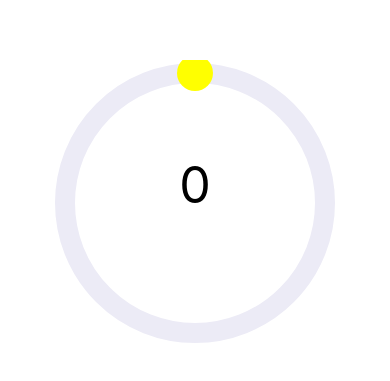
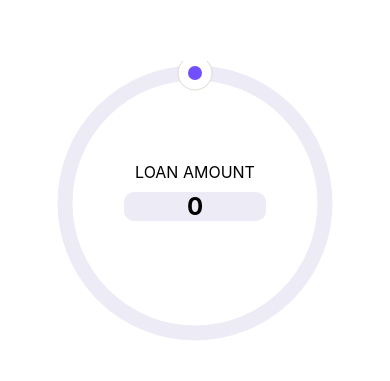
Before and after one commit to Manish8798/LoanAmountSelector, a React Native app: screen / in a window 390 px wide. Shown: the part 219-600 px from the top of the page. Built offline with nearby package versions, Linux system fonts and the light colour scheme.

Commit message:
slider added

```diff
--- a/src/components/CircleSlider.js
+++ b/src/components/CircleSlider.js
@@ -1,10 +1,10 @@
 import React, {Component} from 'react';
-import {PanResponder, View, Dimensions, TextInput} from 'react-native';
+import {PanResponder, View, Dimensions, TextInput, Text} from 'react-native';
 import Svg, {
   Path,
   Circle,
   G,
-  Text,
+  //   Text,
   Defs,
   LinearGradient,
   Stop,
@@ -23,6 +23,7 @@ export default class CircleSlider extends Component {
   }
 
   componentWillMount() {
+    console.log('componentWillMount');
     this._panResponder = PanResponder.create({
       onStartShouldSetPanResponder: (e, gs) => true,
       onStartShouldSetPanResponderCapture: (e, gs) => true,
@@ -40,6 +41,7 @@ export default class CircleSlider extends Component {
   }
 
   polarToCartesian(angle) {
+    // this.convertAngleToValue(parseInt(angle));
     let r = this.props.dialRadius;
     let hC = this.props.dialRadius + this.props.btnRadius;
     let a = ((angle - 90) * Math.PI) / 180.0;
@@ -65,6 +67,7 @@ export default class CircleSlider extends Component {
   }
 
   handleMeasure = (ox, oy, width, height, px, py) => {
+    console.log('handleMeasure');
     this.setState({
       xCenter: px + (this.props.dialRadius + this.props.btnRadius),
       yCenter: py + (this.props.dialRadius + this.props.btnRadius),
@@ -72,21 +75,64 @@ export default class CircleSlider extends Component {
   };
 
   doStuff = () => {
+    console.log('doStuff');
     this.refs.circleslider.measure(this.handleMeasure);
   };
-  onValueChange = angle => {
-    this.setState({inputValue: angle.toString()});
-    return angle;
+  onValueChange = value => {
+    this.setState({inputValue: value.toString()});
+    return this.convertAngleToValue(this.state.angle);
   };
 
-  onInputChange = text => {
-    this.setState({inputValue: text});
+  onInputChange = (v, event) => {
+    console.log(event.nativeEvent);
+    this.setState({inputValue: event.nativeEvent.text});
+
+    if (event.nativeEvent.text.length == 5) return;
 
     // Ensure that the input value is a number
-    const angle = parseFloat(text);
+    const angle = this.convertValueToAngle(parseFloat(event.nativeEvent.text));
+    console.log('onInputChange', v, event.nativeEvent.text);
     if (!isNaN(angle)) {
+      console.log('onInputChange', v, event.nativeEvent.text);
       this.setState({angle});
     }
+  };
+
+  convertAngleToValue = (angle = parseInt(angle)) => {
+    // Define the value range
+    const minValue = 0;
+    const maxValue = 10000;
+
+    // Define the angle range (e.g., 0 to 360 degrees)
+    const minAngle = 0;
+    const maxAngle = 360;
+
+    // Calculate the reverse mapped value
+    const reverseMappedValue =
+      ((angle - minAngle) / (maxAngle - minAngle)) * (maxValue - minValue) +
+      minValue;
+
+    // Now, `reverseMappedValue` contains the value corresponding to your angle
+    // console.log(Math.round(reverseMappedValue));
+    return Math.round(reverseMappedValue);
+  };
+
+  convertValueToAngle = value => {
+    // Define the value range
+    const minValue = 0;
+    const maxValue = 10000;
+
+    // Define the angle range (e.g., 0 to 360 degrees)
+    const minAngle = 0;
+    const maxAngle = 360;
+
+    // Calculate the mapped angle
+    const mappedAngle =
+      ((value - minValue) / (maxValue - minValue)) * (maxAngle - minAngle) +
+      minAngle;
+
+    // Now, `mappedAngle` contains the angle corresponding to your value
+    return mappedAngle;
   };
 
   render() {
@@ -95,6 +141,7 @@ export default class CircleSlider extends Component {
     let dR = this.props.dialRadius;
     let startCoord = this.polarToCartesian(this.props.startCoord);
     let endCoord = this.polarToCartesian(this.state.angle);
+    let value = this.convertAngleToValue(this.state.angle);
 
     return (
       <View style={{}}>
@@ -114,9 +161,8 @@ export default class CircleSlider extends Component {
             cx={width / 2}
             cy={width / 2}
             stroke={this.state.angle == 0 ? '#ecebf6' : '#714fff'}
-            strokeWidth={20}
-            fill="none"
-          />
+            strokeWidth={15}
+            fill="none"></Circle>
           {/* <Text
             x={width / 2}
             y={width / 2 + 50}
@@ -141,37 +187,61 @@ export default class CircleSlider extends Component {
               r={bR + 5}
               cx={bR}
               cy={bR}
-              fill={'yellow'}
-              {...this._panResponder.panHandlers}
-            />
+              fill={'#fff'}
+              stroke={'#E1D9D1'}
+              strokeWidth={1}
+              {...this._panResponder.panHandlers}></Circle>
+
+            <Circle
+              r={bR / 2 + 1}
+              cx={bR}
+              cy={bR}
+              fill={'#714fff'}
+              {...this._panResponder.panHandlers}></Circle>
           </G>
         </Svg>
-        <TextInput
+        <View
           style={{
             position: 'absolute',
             alignSelf: 'center',
-            top: width / 3,
+            top: '32%',
             width: width / 2,
-            fontSize: this.props.textSize,
-            color: this.props.textColor,
             zIndex: 100,
-            textAlign: 'center',
-          }}
-          value={this.props.showValue && this.state.inputValue + ''}
-          onChange={this.onInputChange}
-          editable={true}
-        />
+          }}>
+          <Text
+            style={{
+              textAlign: 'center',
+              fontSize: 16,
+              padding: 10,
+            }}>
+            LOAN AMOUNT
+          </Text>
+          <TextInput
+            style={{
+              fontSize: 24,
+              color: this.props.textColor,
+              textAlign: 'center',
+              backgroundColor: '#ecebf6',
+              borderRadius: 10,
+              fontWeight: 'bold',
+            }}
+            value={this.props.showValue && value + ''}
+            onChange={e => this.onInputChange(value, e)}
+            editable={true}
+            keyboardType="numeric"
+          />
+        </View>
       </View>
     );
   }
 }
 
 CircleSlider.defaultProps = {
-  btnRadius: 13,
+  btnRadius: 12,
   dialRadius: 130,
-  dialWidth: 20,
+  dialWidth: 15,
   textColor: 'white',
-  textSize: 50,
+  textSize: 32,
   value: 0,
   xCenter: Dimensions.get('window').width / 2,
   yCenter: Dimensions.get('window').height / 2,
```
